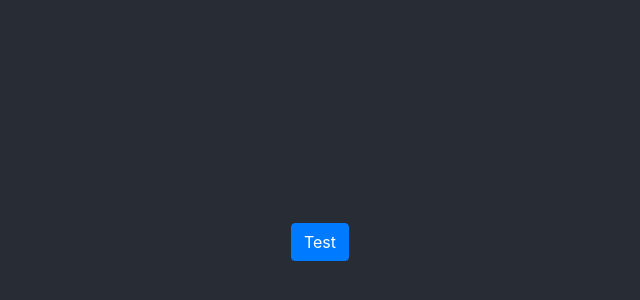
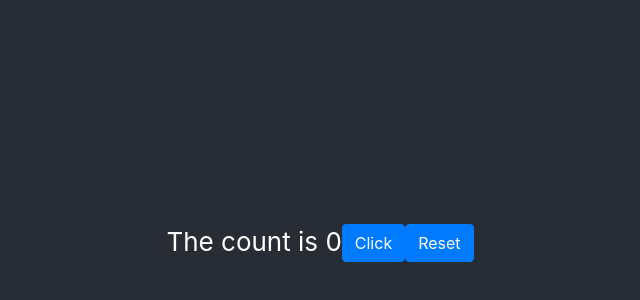
Before and after one commit to HugoCodeStar/react-state-413-Tarikdel, a React (Create React App) app: page / in a window 1280 px wide. Shown: the part 158-458 px from the top of the page, without its empty margins (320-960 px from the left). Built offline with nearby package versions, Linux system fonts and the light colour scheme.

Commit message:
version 1 d'exo react-state

```diff
--- a/package.json
+++ b/package.json
@@ -6,13 +6,13 @@
     "@testing-library/jest-dom": "^4.2.4",
     "@testing-library/react": "^9.5.0",
     "@testing-library/user-event": "^7.2.1",
-    "bootstrap": "^4.4.1",
+    "bootstrap": "^4.5.3",
     "enzyme": "^3.11.0",
     "enzyme-adapter-react-16": "^1.15.2",
     "jest-environment-enzyme": "^7.1.2",
     "jest-enzyme": "^7.1.2",
     "react": "^17.0.1",
-    "react-bootstrap": "^1.0.0",
+    "react-bootstrap": "^1.4.3",
     "react-dom": "^17.0.1",
     "react-scripts": "4.0.1"
   },
--- a/src/App.js
+++ b/src/App.js
@@ -1,14 +1,14 @@
 import React from 'react';
 import './App.css';
+import Clic from './Clic';
+import 'bootstrap/dist/css/bootstrap.min.css';
 
-import 'bootstrap/dist/css/bootstrap.min.css';
-import Button from 'react-bootstrap/Button';
 
 function App() {
   return (
     <div className="App">
       <header className="App-header">
-          <Button onClick={() => console.log("Clicky!")}>Test</Button>
+          <Clic/>
       </header>
     </div>
   );
--- /dev/null
+++ b/src/Clic.js
@@ -0,0 +1,18 @@
+import {useState} from 'react';
+import Button from 'react-bootstrap/Button';
+
+function Clic(){
+    let cpt=0;
+    const [compteur, setCompteur] = useState(cpt);
+
+    return (
+        <div>
+            The count is {compteur}
+            <Button onClick={() => setCompteur(compteur+1)}>Click</Button>
+            <Button onClick={() => setCompteur(0)}>Reset</Button>
+
+        </div>
+    );
+}
+
+export default Clic;
```
Also changed, not shown: 1 other file (tests, documents, lock files or other folders).
